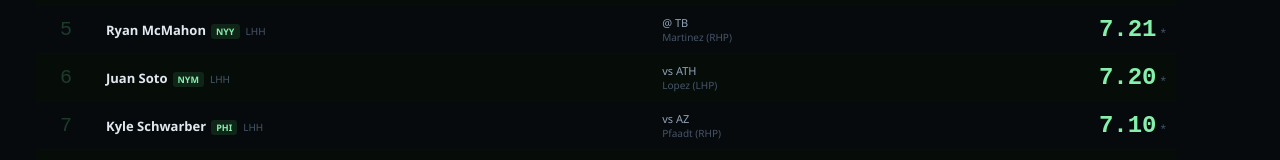
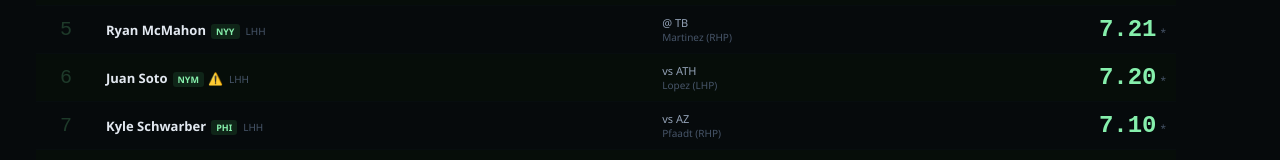
Before and after one commit to patmckpatmck/hr-scout, a Next.js app: page / in a window 1280 px wide. Shown: the part 452-612 px from the top of the page. Built offline with nearby package versions, Linux system fonts and the light colour scheme.

Commit message:
daily update

```diff
--- a/src/app/HRScout.tsx
+++ b/src/app/HRScout.tsx
@@ -424,6 +424,7 @@
                           <td style={S.td}>
                             <span style={{fontWeight:"600",fontSize:"13px"}}>{p.name}</span>
                             <span style={S.badge}>{p.team}</span>
+                            {p.flags?.includes("IL") && <span title="On Injured List" style={{marginLeft:"4px",cursor:"default"}}>⚠️</span>}
                             <span style={{marginLeft:"6px",fontSize:"10px",color:"#475569"}}>{p.hand==="L"?"LHH":p.hand==="R"?"RHH":"SWI"}</span>
                           </td>
                           <td style={{...S.td,fontSize:"11px",color:"#64748b"}}>
```
